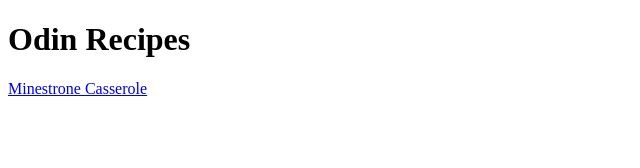
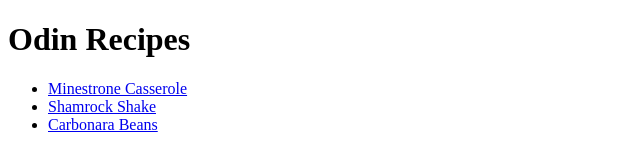
Before and after one commit to wxy-mtt/odin-recipes, a plain HTML site: page index.html in a window 1280 px wide. Shown: the whole page, without its empty margins (0-640 px from the left). Drawn offline with Linux system fonts and the light colour scheme.

Commit message:
Add links to two more recipes

```diff
--- a/index.html
+++ b/index.html
@@ -7,6 +7,10 @@
 </head>
 <body>
     <h1>Odin Recipes</h1>
-    <a href="./recipes/minestrone-casserole.html">Minestrone Casserole</a>
+    <ul>
+        <li><a href="./recipes/minestrone-casserole.html">Minestrone Casserole</a></li>
+        <li><a href="./recipes/shamrock-shake.html">Shamrock Shake</a></li>
+        <li><a href="./recipes/carbonara-beans.html">Carbonara Beans</a></li>
+    </ul>
 </body>
 </html>
```
